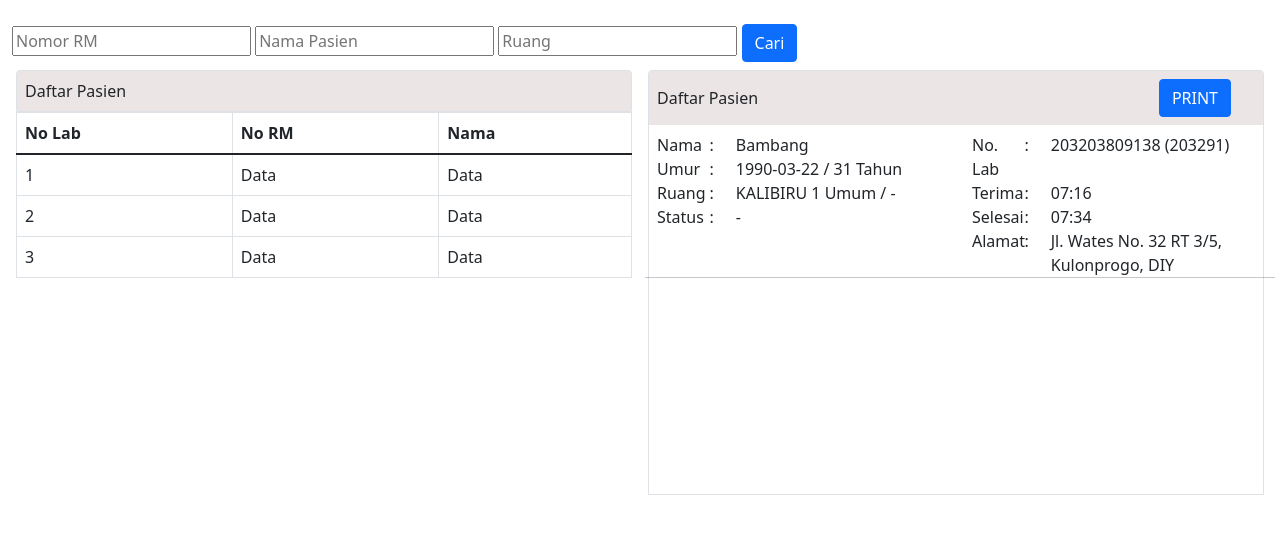
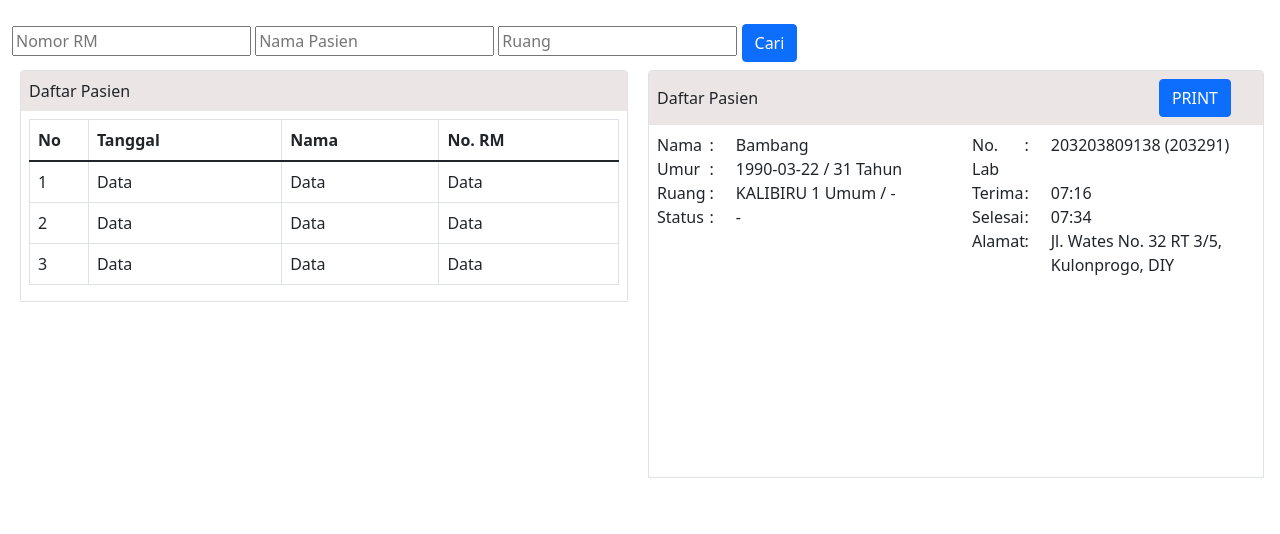
Before and after one commit to triagungj/LIS-Mediclab, a PHP site: page /lab_record.php in a window 1280 px wide. Shown: the part 74-608 px from the top of the page. Run offline with PHP 8.4, Linux system fonts and the light colour scheme; data that the repository does not hold is empty.

Commit message:
fix table

```diff
--- a/lab_record.php
+++ b/lab_record.php
@@ -11,7 +11,7 @@
 </head>
 
 <body>
-    <div class="header bg-primary mb-4">
+    <div class="header bg-primary mb-4 ">
         <div class="container d-flex justify-content-between pt-4 pb-2">
             <a href="./">
                 <h3 class="text-light"><b>MEDICLAB</b></h3>
@@ -30,18 +30,19 @@
         <button class="btn btn-primary">Cari</button>
     </div>
     <div class="row ms-2 me-2 mt-2">
-        <div class="col-md-6 pe-2 ps-2">
-            <div class="table-responsive-md">
-                <div class="bg-surface p-2 rounded-top border">
+        <div class="col-md-6">
+            <div class="table-responsive-md border rounded-top">
+                <div class="bg-surface p-2">
                     <span>Daftar Pasien</span>
                 </div>
-                <div class="p3">
-                    <table class="table table-bordered ">
+                <div class="ms-2 me-2 mt-2">
+                    <table class="table table-bordered">
                         <thead>
                             <tr>
-                                <th scope="col">No Lab</th>
-                                <th scope="col">No RM</th>
+                                <th scope="col" width="10%">No</th>
+                                <th scope="col">Tanggal</th>
                                 <th scope="col">Nama</th>
+                                <th scope="col">No. RM</th>
                             </tr>
                         </thead>
                         <tbody>
@@ -49,9 +50,11 @@
                                 <td>1</td>
                                 <td>Data</td>
                                 <td>Data</td>
+                                <td>Data</td>
                             </tr>
                             <tr>
                                 <td>2</td>
+                                <td>Data</td>
                                 <td>Data</td>
                                 <td>Data</td>
                             </tr>
@@ -59,10 +62,12 @@
                                 <td>3</td>
                                 <td>Data</td>
                                 <td>Data</td>
+                                <td>Data</td>
                             </tr>
                         </tbody>
                     </table>
                 </div>
+
             </div>
         </div>
         <div class="col-md-6 pe-2 ps-2">
@@ -116,7 +121,6 @@
                             <div class="col-9">Jl. Wates No. 32 RT 3/5, Kulonprogo, DIY</div>
                         </div>
                     </div>
-                    <hr>
 
                     <div style="min-height: 200px;"></div>
                 </div>
```
